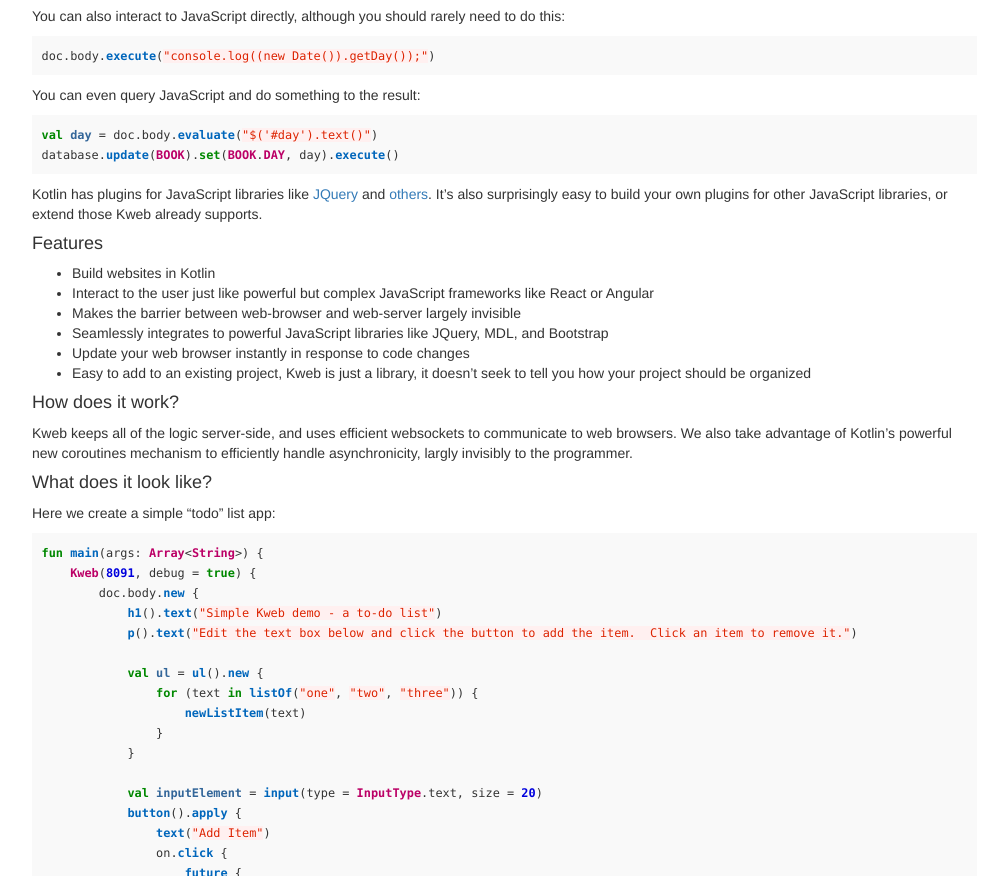
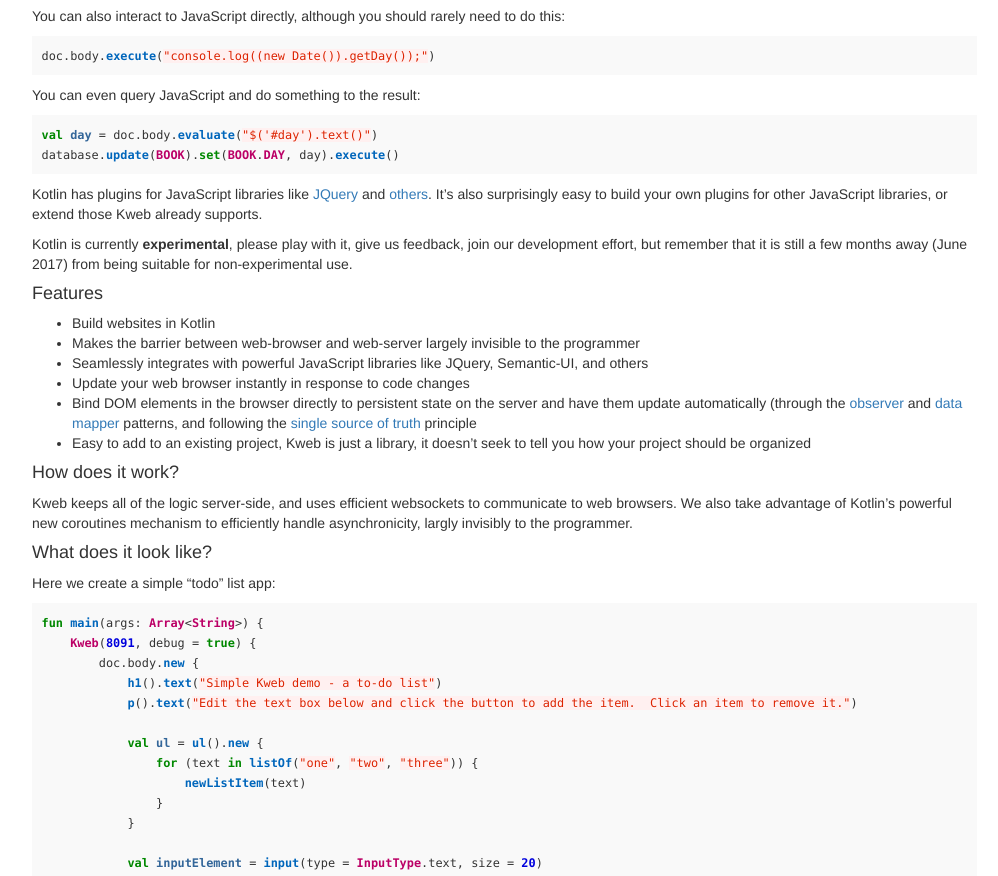
Before and after one commit to kwebio/kwebio.github.io, a Jekyll site: the page built from index.md, in a window 1280 px wide and 900 px high, scrolled down 300 px, cut to the strip 24-900 px from the top of the window. Shown: the whole strip, without its empty margins (233-1231 px from the left). Built offline with Jekyll 4.4.1, drawn with Linux system fonts in a browser that asks for light colours; nearby versions of some CDN libraries.

Commit message:
Create index.md

```diff
--- a/index.md
+++ b/index.md
@@ -37,13 +37,14 @@ Kotlin has plugins for JavaScript libraries like [JQuery](https://jquery.com/) a
 surprisingly easy to build your own plugins for other JavaScript libraries, or extend those Kweb already
 supports.
 
+Kotlin is currently **experimental**, please play with it, give us feedback, join our development effort, but remember that it is still a few months away (June 2017) from being suitable for non-experimental use.
+
 #### Features
 * Build websites in Kotlin
-* Interact to the user just like powerful but complex JavaScript frameworks
-  like React or Angular
-* Makes the barrier between web-browser and web-server largely invisible
-* Seamlessly integrates to powerful JavaScript libraries like JQuery, MDL, and Bootstrap
+* Makes the barrier between web-browser and web-server largely invisible to the programmer
+* Seamlessly integrates with powerful JavaScript libraries like JQuery, Semantic-UI, and others
 * Update your web browser instantly in response to code changes
+* Bind DOM elements in the browser directly to persistent state on the server and have them update automatically (through the [observer](https://en.wikipedia.org/wiki/Observer_pattern) and [data mapper](https://en.m.wikipedia.org/wiki/Data_mapper_pattern) patterns, and following the [single source of truth](https://en.wikipedia.org/wiki/Single_source_of_truth) principle
 * Easy to add to an existing project, Kweb is just a library, it doesn't seek to tell you how your project should
   be organized
 
```
